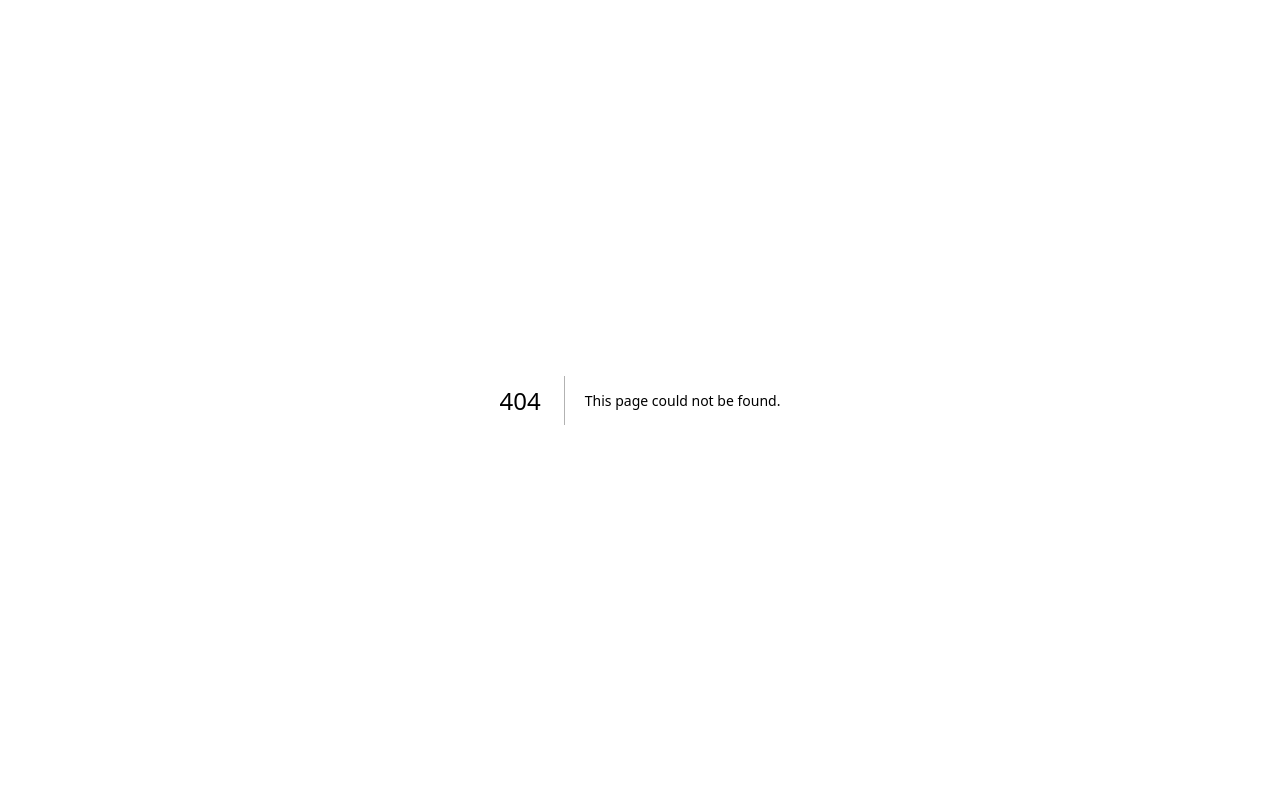
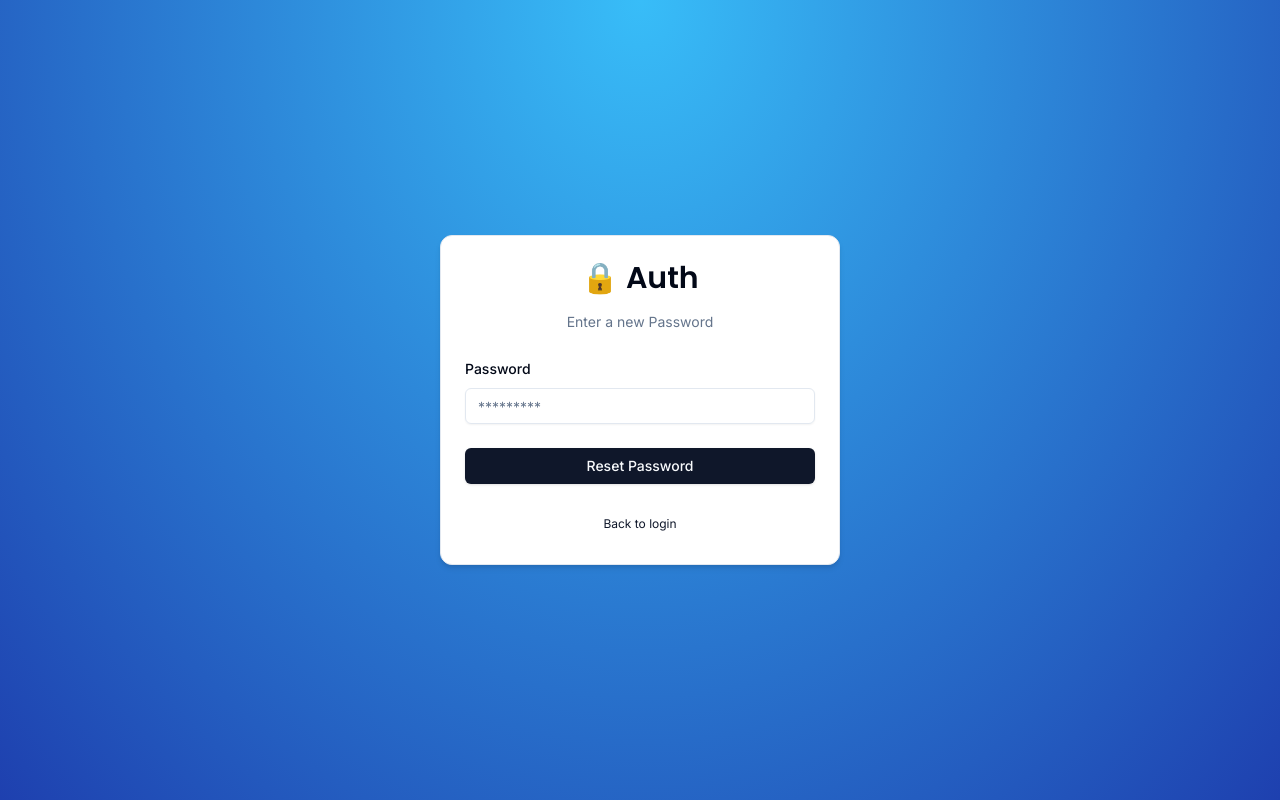
Before and after one commit to mawaisdev/next-auth, a Next.js app: page /new-password in a window 1280 px wide. Before the commit this address had no page. Built offline with nearby package versions, Linux system fonts and the light colour scheme.

Commit message:
Reset Password

```diff
--- /dev/null
+++ b/actions/new-password.ts
@@ -0,0 +1,38 @@
+'use server'
+import * as z from 'zod'
+import bcrypt from 'bcryptjs'
+import { NewPasswordSchema } from '@/schemas'
+import { getPasswordResetTokenByToken } from '@/data/password-reset-token'
+import { getUserByEmail } from '@/data/user'
+import { db } from '@/lib/db'
+
+export const newPassword = async (
+  values: z.infer<typeof NewPasswordSchema>,
+  token?: string | null
+) => {
+  if (!token) return { error: 'Missing token!' }
+
+  const validatedFields = NewPasswordSchema.safeParse(values)
+  if (!validatedFields.success) return { error: 'Invalid Fields!' }
+
+  const { password } = validatedFields.data
+  const existingToken = await getPasswordResetTokenByToken(token)
+  if (!existingToken) return { error: 'Invalid Token!' }
+
+  const hasExpired = existingToken.expires < new Date()
+  if (hasExpired) return { error: 'Token has expired!' }
+
+  const existingUser = await getUserByEmail(existingToken.email)
+  if (!existingUser) return { error: 'Email does not exist!' }
+
+  const hashedPassword = await bcrypt.hash(password, 10)
+
+  await db.user.update({
+    where: { id: existingUser.id },
+    data: { password: hashedPassword },
+  })
+
+  await db.passwordReset.delete({ where: { id: existingToken.id } })
+
+  return { success: 'Password reset successfully!' }
+}
--- /dev/null
+++ b/app/(auth)/new-password/page.tsx
@@ -0,0 +1,8 @@
+import { NewPasswordForm } from '@/components/auth/new-password-form'
+import React from 'react'
+
+const NewPasswordPage = () => {
+  return <NewPasswordForm />
+}
+
+export default NewPasswordPage
--- /dev/null
+++ b/components/auth/new-password-form.tsx
@@ -0,0 +1,93 @@
+'use client'
+
+import React, { useState } from 'react'
+
+import * as z from 'zod'
+
+import { useTransition } from 'react'
+import { useForm } from 'react-hook-form'
+import { useSearchParams } from 'next/navigation'
+import { zodResolver } from '@hookform/resolvers/zod'
+
+import { NewPasswordSchema } from '@/schemas'
+import { Input } from '@/components/ui/input'
+
+import {
+  Form,
+  FormControl,
+  FormField,
+  FormItem,
+  FormLabel,
+  FormMessage,
+} from '@/components/ui/form'
+
+import { CardWrapper } from '@/components/auth/card-wrapper'
+import { Button } from '@/components/ui/button'
+import { FormError } from '@/components/form-error'
+import { FormSuccess } from '@/components/form-success'
+import { newPassword } from '@/actions/new-password'
+
+export const NewPasswordForm = () => {
+  const searchParams = useSearchParams()
+  const token = searchParams.get('token')
+  const [error, setError] = useState<string | undefined>('')
+  const [success, setSuccess] = useState<string | undefined>('')
+  const [isPending, startTransition] = useTransition()
+
+  const form = useForm<z.infer<typeof NewPasswordSchema>>({
+    resolver: zodResolver(NewPasswordSchema),
+    defaultValues: {
+      password: '',
+    },
+  })
+
+  const onSubmit = async (values: z.infer<typeof NewPasswordSchema>) => {
+    setSuccess('')
+    setError('')
+    startTransition(() => {
+      newPassword(values, token).then((data) => {
+        setError(data?.error)
+        setSuccess(data?.success)
+      })
+    })
+  }
+
+  return (
+    <CardWrapper
+      headerLabel='Enter a new Password'
+      backButtonLabel='Back to login'
+      backButtonHref='/login'
+      showSocial={false}
+    >
+      <Form {...form}>
+        <form onSubmit={form.handleSubmit(onSubmit)} className='space-y-6'>
+          <div className='space-y-4'>
+            <FormField
+              control={form.control}
+              name='password'
+              render={({ field }) => (
+                <FormItem>
+                  <FormLabel>Password</FormLabel>
+                  <FormControl>
+                    <Input
+                      {...field}
+                      placeholder='*********'
+                      type='password'
+                      disabled={isPending}
+                    />
+                  </FormControl>
+                  <FormMessage />
+                </FormItem>
+              )}
+            />
+          </div>
+          <FormError message={error} />
+          <FormSuccess message={success} />
+          <Button type='submit' className='w-full' disabled={isPending}>
+            Reset Password
+          </Button>
+        </form>
+      </Form>
+    </CardWrapper>
+  )
+}
--- a/lib/tokens.ts
+++ b/lib/tokens.ts
@@ -12,7 +12,7 @@
   if (existingToken) {
     await db.passwordReset.delete({ where: { id: existingToken.id } })
   }
-  const passwordResetToken = await db.verificationToken.create({
+  const passwordResetToken = await db.passwordReset.create({
     data: {
       token,
       expires,
--- a/schemas/index.ts
+++ b/schemas/index.ts
@@ -15,6 +15,12 @@
   }),
 })
 
+export const NewPasswordSchema = z.object({
+  password: z.string().min(6, {
+    message: 'Password is required',
+  }),
+})
+
 export const RegisterSchema = z.object({
   email: z.string().email({
     message: 'Email is required',
```
